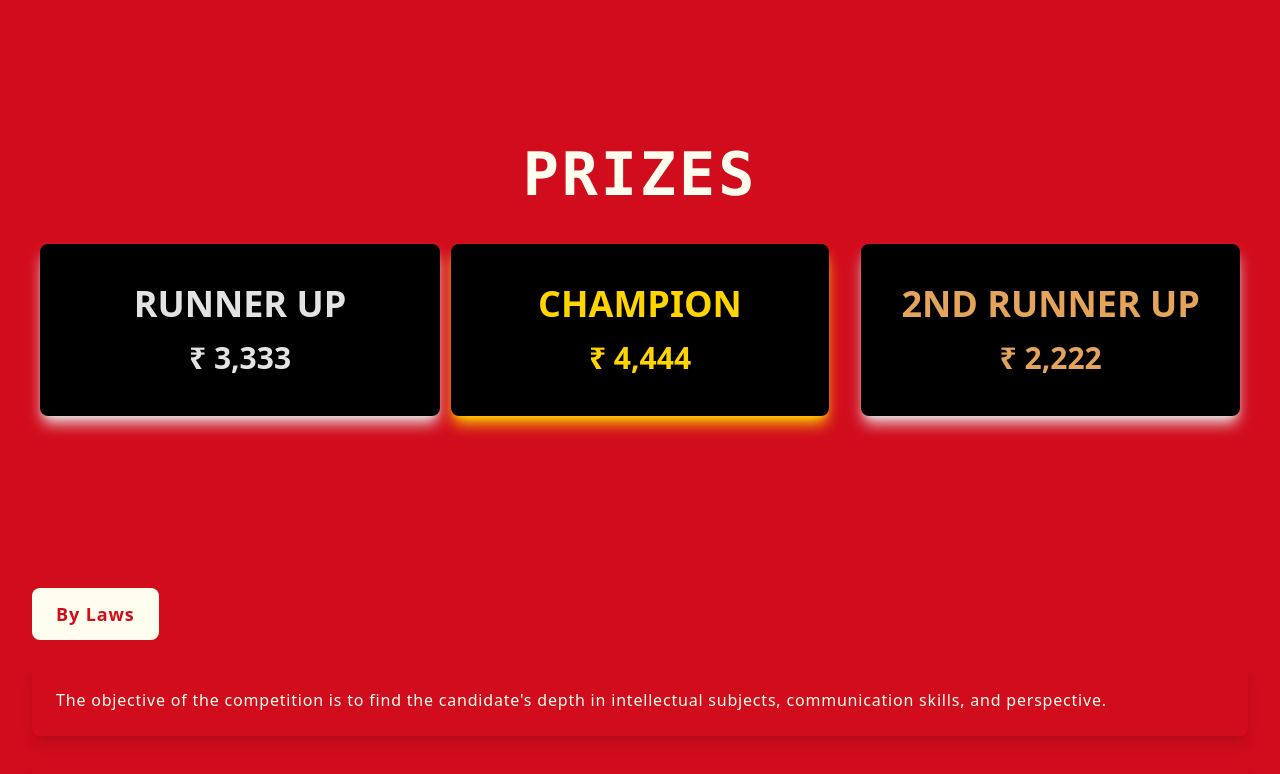
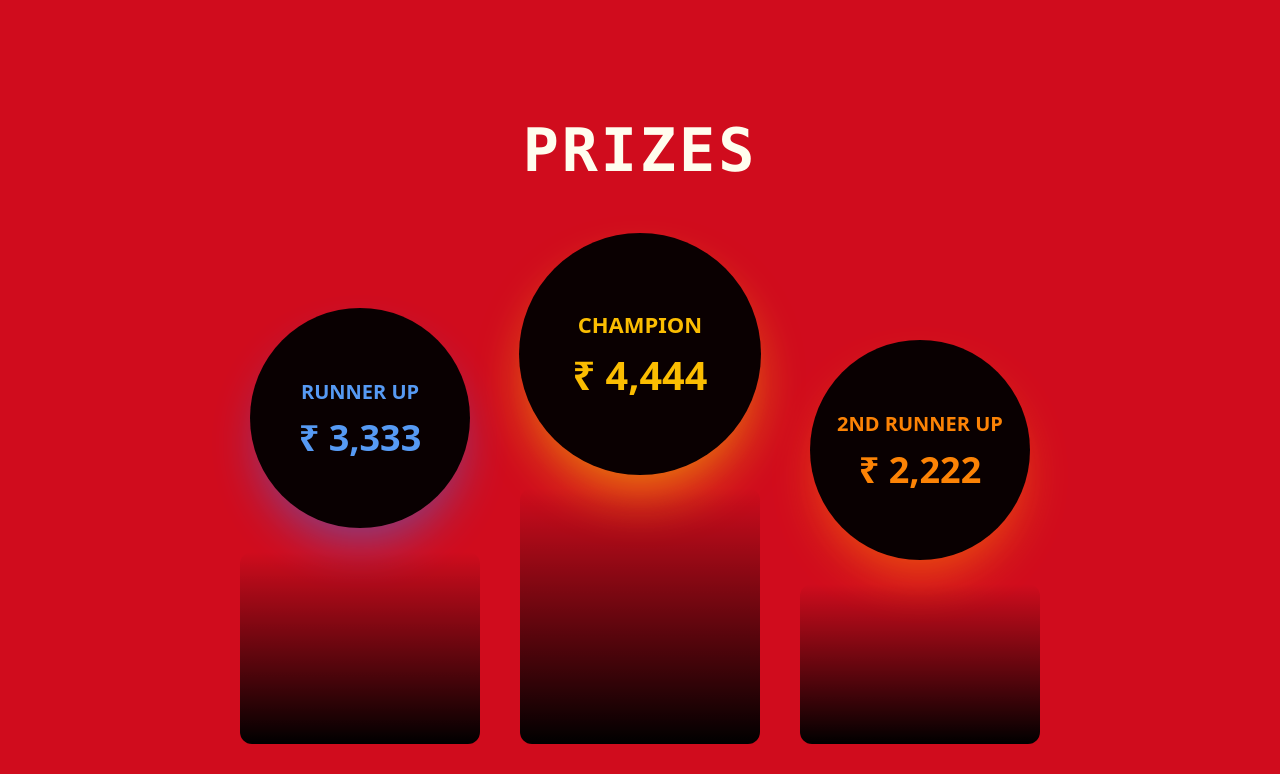
Before and after one commit to Dept-Of-Civilization/stand-point, a React (Vite) app: page / in a window 1280 px wide. Shown: the part 1480-2254 px from the top of the page. Built offline with nearby package versions, Linux system fonts and the light colour scheme; the HTML template or start-up script is replaced by a standard one.

Commit message:
refactor: prize's prodium redesigned

```diff
--- a/src/components/Footer.jsx
+++ b/src/components/Footer.jsx
@@ -1,7 +1,7 @@
 export default function Footer() {
     return (
         <footer className="flex items-center justify-center">
-            <div className="m-10 mb-35">
+            <div className="mb-10">
                 <img src="/images/dept-shia.png" className="w-[500px]" alt="" />
             </div>
         </footer>
--- a/src/components/FooterMenu.jsx
+++ b/src/components/FooterMenu.jsx
@@ -1,5 +1,5 @@
 import { NavLink } from "react-router-dom"
-import { Home, Image, Trophy, Info } from "lucide-react"
+import { Home, Image, Trophy, Info, } from "lucide-react"
 
 export default function BottomNav() {
   return (
@@ -8,6 +8,7 @@ export default function BottomNav() {
 
         <Tab to="/" icon={<Home />} label="Home" />
         <Tab to="/gallery" icon={<Image />} label="Gallery" />
+        <Tab to="/results" icon={<Trophy />} label="Result" />
         <Tab to="/about" icon={<Info />} label="About" />
 
       </div>
--- a/src/components/Hero.jsx
+++ b/src/components/Hero.jsx
@@ -1,6 +1,6 @@
 export default function Hero() {
     return (
-        <div className="flex justify-center items-start lg:items-center py-10 md:py-16 lg:min-h-screen">
+        <div className="flex justify-center items-start lg:items-center py-10 m-10 md:m-0 md:py-16 lg:min-h-screen">
             <div className="grid grid-cols-1 md:grid-cols-2 w-full gap-y-6 md:gap-y-0 max-w-md sm:max-w-lg md:max-w-3xl lg:max-w-6xl mx-auto">
                 <h1 className="col-span-2 text-white text-xl md:text-3xl text-center mb-6 md:tracking-[0.2em] selection:text-secondary font-light">Intellectual Excellence Championship</h1>
 
@@ -21,7 +21,7 @@ export default function Hero() {
                 </div>
 
                 <div className="flex col-span-1 justify-start mt-10 md:mt-20">
-                    <p className="text-secondary tracking-[0.2em] font-bold text-2xl">December 2025 <br /> Wednesday, Thursday</p>
+                    <p className="text-secondary tracking-[0.2em] font-bold text-sm md:text-2xl">December 2025 <br /> Wednesday, Thursday</p>
                 </div>
             </div>
         </div>
--- a/src/components/Prizes.jsx
+++ b/src/components/Prizes.jsx
@@ -1,21 +1,72 @@
 export default function Prizes() {
-    return (
-        <div className="flex flex-col items-center justify-center mb-5 md:mb-25">
-                <h2 className="text-secondary tracking-wider font-extrabold text-6xl font-mono">PRIZES</h2>
-                <div className="grid grid-cols-1 md:grid-cols-3  m-10 gap-8">
-                    <div className="order-2 md:order-1 lg:order-1 col-span-1 md:col-span-1 bg-black p-10 w-[300px] md:w-[400px] animate-pulse rounded-lg shadow-lg shadow-[#E5E5E5] ">
-                        <h1 className="text-center text-[#E5E5E5] text-4xl font-bold">RUNNER UP</h1>
-                        <p className="text-center text-3xl font-bold text-[#E5E5E5] mt-4">₹ 3,333</p>
-                    </div>
-                    <div className="order-1 md:order-2 lg:order-2 col-span-1 md:col-span-1 bg-black p-10 animate-pulse rounded-lg shadow-lg shadow-[#FFD700]">
-                        <h1 className="text-center text-[#FFD700] text-4xl font-bold">CHAMPION</h1>
-                        <p className="text-center text-3xl font-bold text-[#FFD700] mt-4">₹ 4,444</p>
-                    </div>
-                    <div className="order-3 md:order-3 lg:order-3 col-span-1 md:col-span-1 bg-black p-10 animate-pulse rounded-lg shadow-lg shadow-[#E5E5E5]">
-                        <h1 className="text-center text-[#E6A65C] text-4xl font-bold">2ND RUNNER UP</h1>
-                        <p className="text-center text-3xl font-bold text-[#E6A65C] mt-4">₹ 2,222</p>
-                    </div>
-                </div>
-        </div>
-    )
+  return (
+    <section className="flex flex-col items-center justify-center ">
+      <h2 className="text-secondary tracking-wider font-extrabold text-6xl font-mono mb-16">
+        PRIZES
+      </h2>
+
+      <div className="grid grid-cols-1 md:grid-cols-3 gap-10 items-end">
+
+        {/* 🥈 RUNNER UP */}
+        <Podium
+          title="RUNNER UP"
+          amount="₹ 3,333"
+          glow="shadow-blue-500/50"
+          text="text-blue-400"
+          height="h-48"
+          order="md:order-1"
+        />
+
+        {/* 🥇 CHAMPION */}
+        <Podium
+          title="CHAMPION"
+          amount="₹ 4,444"
+          glow="shadow-yellow-400/70"
+          text="text-yellow-400"
+          height="h-64"
+          order="md:order-2"
+          highlight
+        />
+
+        {/* 🥉 2ND RUNNER UP */}
+        <Podium
+          title="2ND RUNNER UP"
+          amount="₹ 2,222"
+          glow="shadow-orange-400/60"
+          text="text-orange-400"
+          height="h-40"
+          order="md:order-3"
+        />
+
+      </div>
+    </section>
+  )
 }
+
+/* 🔹 Reusable Podium Component */
+function Podium({ title, amount, glow, text, height, order, highlight }) {
+  return (
+    <div className={`flex flex-col items-center justify-end ${order}`}>
+
+      {/* Prize Card */}
+      <div
+        className={`w-[220px] h-[220px] rounded-full bg-black
+        flex flex-col items-center justify-center
+        shadow-2xl ${glow}
+        ${highlight ? "scale-110" : ""}
+        transition-transform duration-300
+        animate-pulse hover:animate-bounce
+        `}
+      >
+        <h3 className={`text-xl font-bold ${text}`}>{title}</h3>
+        <p className={`text-4xl font-extrabold mt-3 ${text}`}>{amount}</p>
+      </div>
+
+      {/* Podium Base */}
+      <div
+        className={`w-[240px] ${height} mt-6 rounded-xl
+        bg-gradient-to-t from-black to-transparent`}
+      />
+    </div>
+  )
+}
--- a/src/pages/About.jsx
+++ b/src/pages/About.jsx
@@ -1,3 +1,3 @@
 export default function About () {
-    return <h1>About</h1>
+    return
 }
--- /dev/null
+++ b/src/pages/Result.jsx
@@ -0,0 +1,9 @@
+export default function Result() {
+    return (
+        <div className="flex flex-col items-center justify-center">
+            <div className="mt-10">
+                <p className="text-center text-xl md:text-2xl font-bold text-[#E5E5E5]">No Result Uploaded Yet</p>
+            </div>
+        </div>
+    )
+}
--- a/src/routes/AppRoutes.jsx
+++ b/src/routes/AppRoutes.jsx
@@ -1,6 +1,7 @@
 import { Route, Routes } from "react-router-dom";
 import Home from "../pages/Home";
 import Gallery from "../pages/Gallery";
+import Result from "../pages/Result";
 import About from "../pages/About";
 
 export default function AppRoutes() {
@@ -8,6 +9,7 @@ export default function AppRoutes() {
         <Routes>
             <Route path="/" element={<Home />} />
             <Route path="/gallery" element={<Gallery />} />
+            <Route path="/results" element={<Result />} />
             <Route path="/about" element={<About />} />
         </Routes>
     )
```
Also changed, not shown: public/images/dept-shia.png.
